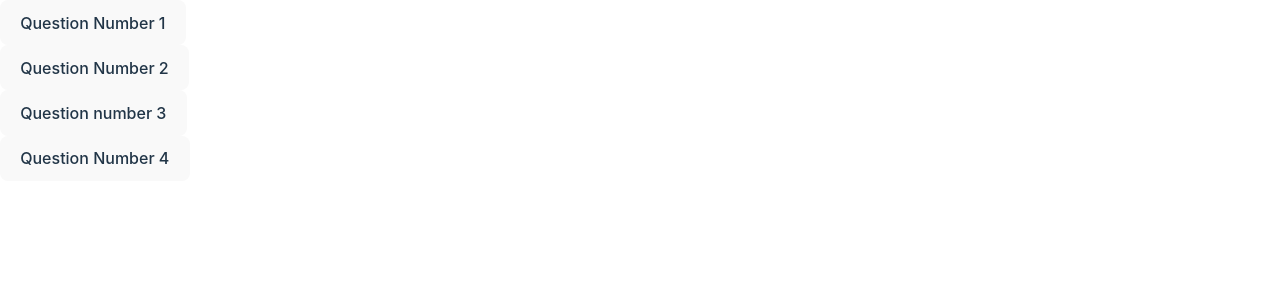
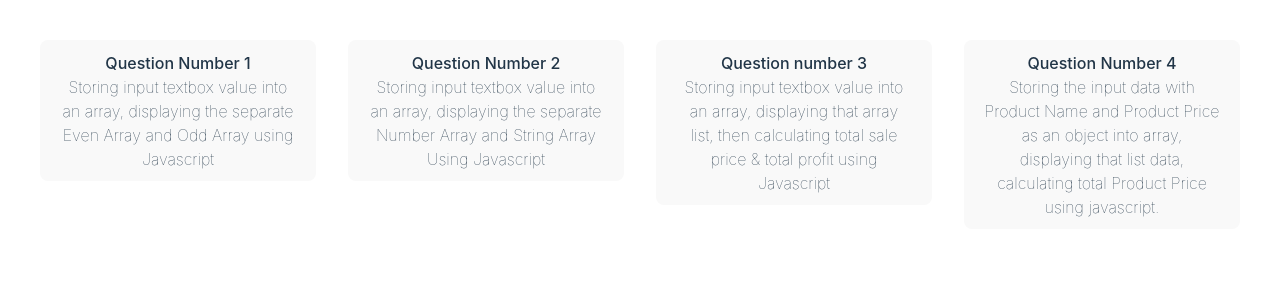
Before and after one commit to devsany/super-mall-web-application, a React (Vite) app: page / in a window 1280 px wide. Shown: the top 300 px of the page. Built offline with nearby package versions, Linux system fonts and the light colour scheme.

Commit message:
update ui of and content of button

```diff
--- a/src/components/Four.jsx
+++ b/src/components/Four.jsx
@@ -8,8 +8,6 @@ const Four = () => {
   const [productNameArr, setProductNameArr] = useState([]);
   const [productPriceArr, setProductPriceArr] = useState([]);
 
-  console.log(productNameArr);
-  console.log(productPriceArr);
   const handleSubmit = () => {
     const error = {};
     if (!productName) {
@@ -33,7 +31,14 @@ const Four = () => {
   }, []);
   return (
     <div>
-      <button onClick={() => setToggle(!toggle)}>Question Number 4</button>
+      <button className="w-full" onClick={() => setToggle(!toggle)}>
+        Question Number 4 <br />
+        <div className="font-thin">
+          Storing the input data with Product Name and Product Price as an
+          object into array, displaying that list data, calculating total
+          Product Price using javascript.
+        </div>
+      </button>
       {toggle && (
         <>
           <h2>Task Four</h2>
--- a/src/components/Home.jsx
+++ b/src/components/Home.jsx
@@ -1,89 +1,17 @@
-import React, { useState } from "react";
 import Two from "./Two";
 import Three from "./Three";
 import Four from "./Four";
+import One from "./One";
 
 const Home = () => {
-  const [data, setData] = useState("");
-  const [data1, setData1] = useState("");
-  const [item, setItem] = useState([]);
-  const [question1, setQuestion1] = useState(false);
-  const [question2, setQuestion2] = useState(false);
-  const [error1, setError1] = useState("");
-  const handleSubmit = () => {
-    if (!data) {
-      setError1("The Task Value field is required.");
-    } else {
-      setError1("");
-      setItem([...item, data]);
-      setData("");
-    }
-  };
-  console.log(error1);
-  const sortedData = item.map((element) => {
-    return typeof element === "string" ? Number(element) : element;
-  });
-  console.log(sortedData);
-
-  const even = sortedData.filter((item) => item % 2 == 0);
-  const odd = sortedData.filter((item) => item % 2 != 0);
-
   return (
     <div>
-      <button onClick={() => setQuestion1(!question1)}>
-        Question Number 1
-      </button>
-      <div>
-        {question1 && (
-          <div>
-            <h2>Task One</h2>
-            <h4>
-              Storing input textbox value into an array, displaying the separate
-              Even Array and Odd Array using Javascript
-            </h4>
-            <label htmlFor="header">Task Value *</label>
-            <input
-              id="header"
-              name="header"
-              className="border"
-              type="number"
-              value={data}
-              onChange={(e) => setData(e.target.value)}
-            />
-            <div className="text-red-600">{error1 ? <>{error1}</> : null}</div>
-            <button onClick={handleSubmit}>Submit</button>
-            <div className="flex">
-              <div className="border p-4">
-                <h2>Even Number</h2>
-                <hr />
-                {even &&
-                  even.map((item, index) => {
-                    return (
-                      <>
-                        <li key={index}>{item}</li>
-                      </>
-                    );
-                  })}
-              </div>
-              <div className="border p-4 ml-3">
-                <h2>Odd Number</h2>
-                <hr />
-                {odd &&
-                  odd.map((item, index) => {
-                    return (
-                      <>
-                        <li key={index}>{item}</li>
-                      </>
-                    );
-                  })}
-              </div>
-            </div>
-          </div>
-        )}
+      <div className="grid md:grid-cols-4 p-10 gap-8">
+        <One />
+        <Two />
+        <Three />
+        <Four />
       </div>
-      <Two />
-      <Three />
-      <Four />
     </div>
   );
 };
--- /dev/null
+++ b/src/components/One.jsx
@@ -0,0 +1,91 @@
+import React, { useState } from "react";
+import Two from "./Two";
+import Three from "./Three";
+import Four from "./Four";
+
+const One = () => {
+  const [data, setData] = useState("");
+  const [data1, setData1] = useState("");
+  const [item, setItem] = useState([]);
+  const [question1, setQuestion1] = useState(false);
+  const [question2, setQuestion2] = useState(false);
+  const [error1, setError1] = useState("");
+  const handleSubmit = () => {
+    if (!data) {
+      setError1("The Task Value field is required.");
+    } else {
+      setError1("");
+      setItem([...item, data]);
+      setData("");
+    }
+  };
+  const sortedData = item.map((element) => {
+    return typeof element === "string" ? Number(element) : element;
+  });
+
+  const even = sortedData.filter((item) => item % 2 == 0);
+  const odd = sortedData.filter((item) => item % 2 != 0);
+
+  return (
+    <div>
+      <button className="w-full" onClick={() => setQuestion1(!question1)}>
+        Question Number 1
+        <br />
+        <div className="font-thin">
+          Storing input textbox value into an array, displaying the separate
+          Even Array and Odd Array using Javascript
+        </div>
+      </button>
+      <div>
+        {question1 && (
+          <div>
+            <h2>Task One</h2>
+            <h4>
+              Storing input textbox value into an array, displaying the separate
+              Even Array and Odd Array using Javascript
+            </h4>
+            <label htmlFor="header">Task Value *</label>
+            <input
+              id="header"
+              name="header"
+              className="border"
+              type="number"
+              value={data}
+              onChange={(e) => setData(e.target.value)}
+            />
+            <div className="text-red-600">{error1 ? <>{error1}</> : null}</div>
+            <button onClick={handleSubmit}>Submit</button>
+            <div className="flex">
+              <div className="border p-4">
+                <h2>Even Number</h2>
+                <hr />
+                {even &&
+                  even.map((item, index) => {
+                    return (
+                      <>
+                        <li key={index}>{item}</li>
+                      </>
+                    );
+                  })}
+              </div>
+              <div className="border p-4 ml-3">
+                <h2>Odd Number</h2>
+                <hr />
+                {odd &&
+                  odd.map((item, index) => {
+                    return (
+                      <>
+                        <li key={index}>{item}</li>
+                      </>
+                    );
+                  })}
+              </div>
+            </div>
+          </div>
+        )}
+      </div>
+    </div>
+  );
+};
+
+export default One;
--- a/src/components/Three.jsx
+++ b/src/components/Three.jsx
@@ -28,11 +28,15 @@ const Three = () => {
   const totalSold = sortedData.reduce((accu, item) => {
     return Number(accu) + item;
   }, []);
-  console.log(totalSold);
-  console.log(sortedData);
   return (
     <div>
-      <button onClick={() => setToggle(!toggle)}>Question number 3</button>
+      <button className="w-full" onClick={() => setToggle(!toggle)}>
+        Question number 3 <br />
+        <div className="font-thin">
+          Storing input textbox value into an array, displaying that array list,
+          then calculating total sale price & total profit using Javascript
+        </div>
+      </button>
       {toggle ? (
         <>
           <h2>Task Three</h2>
--- a/src/components/Two.jsx
+++ b/src/components/Two.jsx
@@ -18,11 +18,16 @@ const Two = () => {
   });
   const itemString = sorted.filter((item) => typeof item == "string");
   const itemNumber = sorted.filter((item) => typeof item == "number");
-  console.log(sorted);
+
   return (
     <div>
-      <button onClick={() => setQuestion2(!question2)}>
+      <button className="w-full" onClick={() => setQuestion2(!question2)}>
         Question Number 2
+        <br />
+        <div className="font-thin">
+          Storing input textbox value into an array, displaying the separate
+          Number Array and String Array Using Javascript
+        </div>
       </button>
       {question2 && (
         <>
@@ -41,7 +46,9 @@ const Two = () => {
             onChange={(e) => setData1(e.target.value)}
           />
           <div className="text-red-600">{error ? <>{error}</> : null}</div>
-          <button onClick={handleStringSubmit}>Submit</button>
+          <button className="w-full" onClick={handleStringSubmit}>
+            Submit
+          </button>
           <div className="flex">
             <div className="border p-4">
               Sorted String
```
